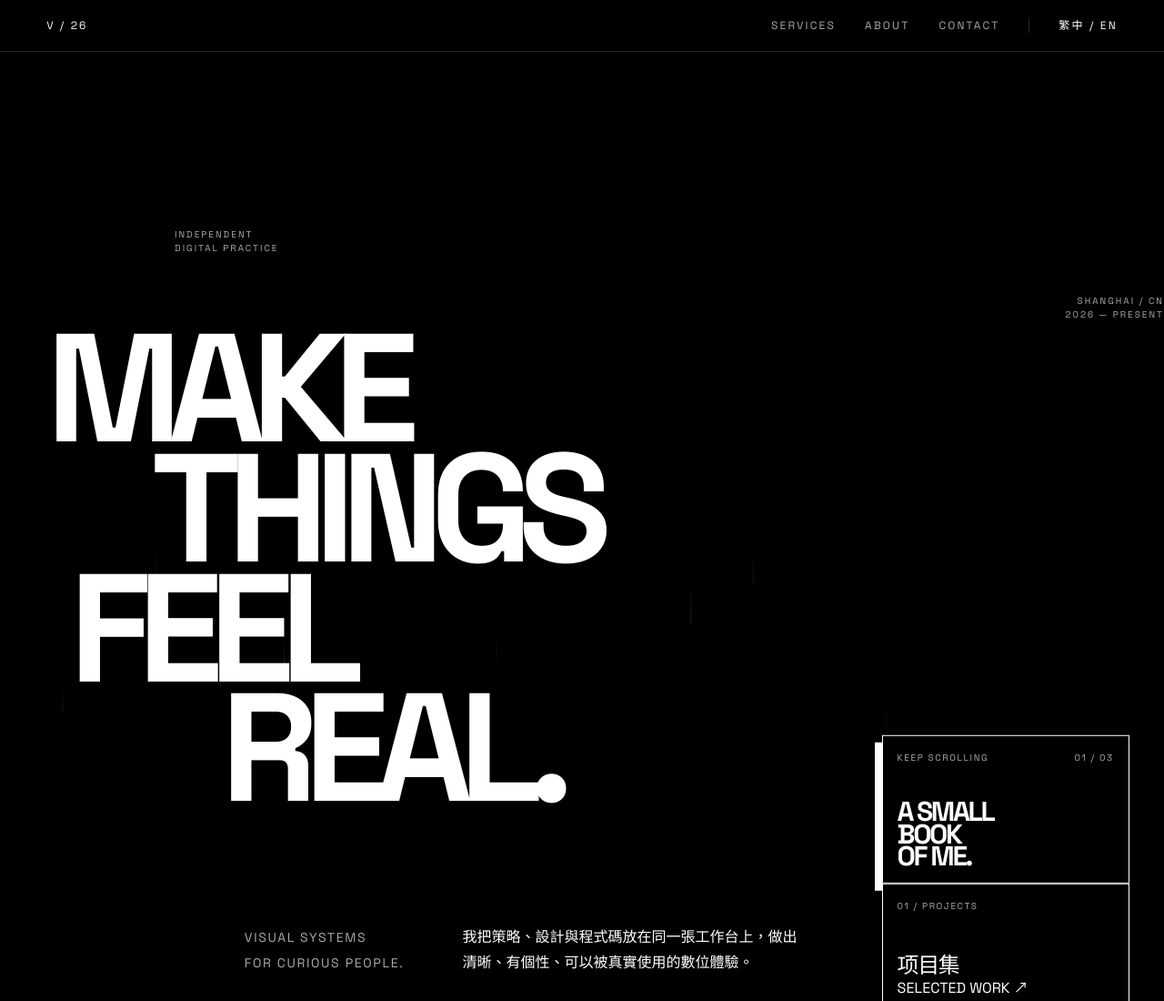
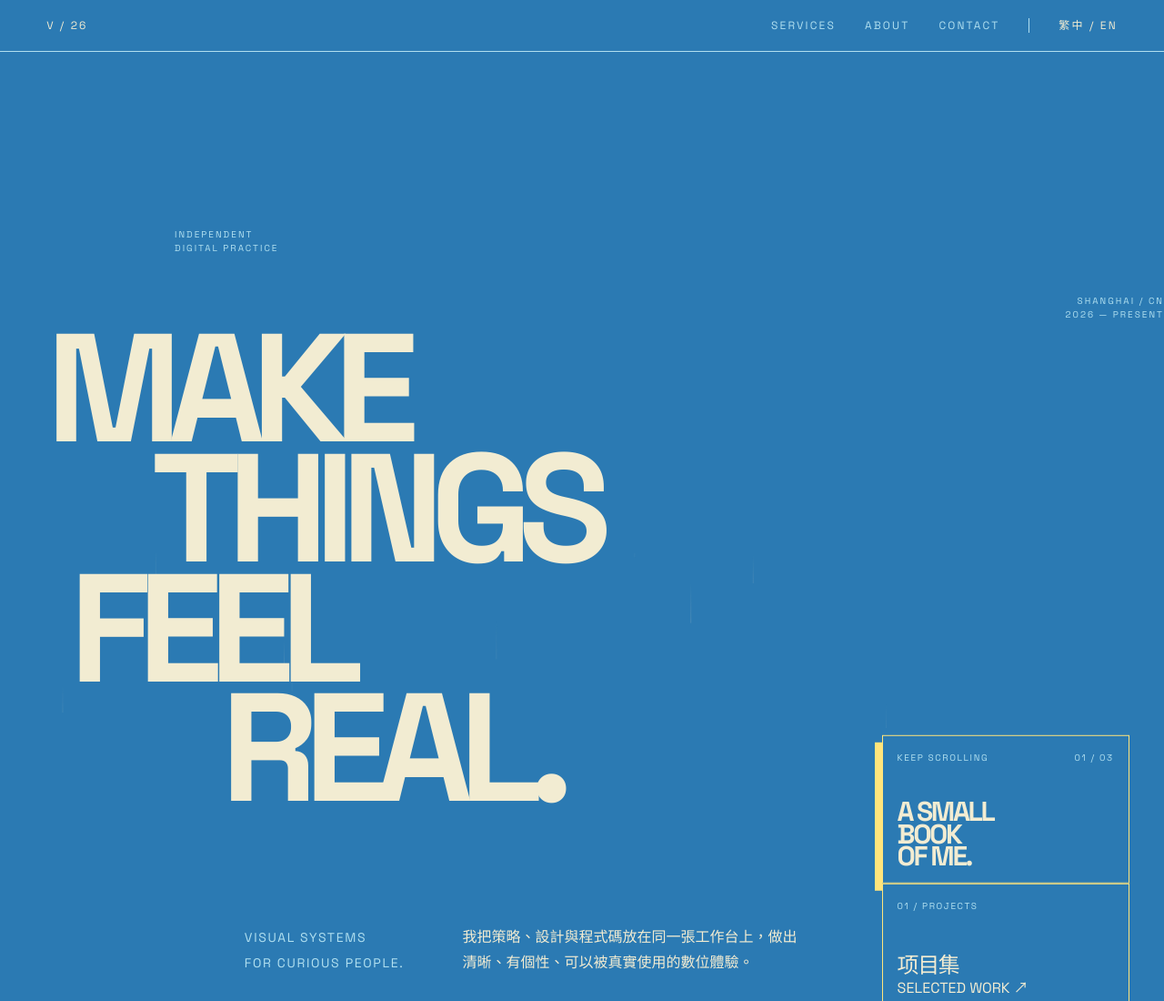
Before and after one commit to Vickylam21/personal, a plain HTML site: page index.html in a window 1280 px wide. Shown: the top 1100 px of the page at 91% size. Drawn offline with nearby package versions, Linux system fonts and the light colour scheme.

Commit message:
更新页面样式，调整背景色和文本颜色以提升可读性

```diff
--- a/app.js
+++ b/app.js
@@ -112,8 +112,8 @@
       drop.lastFrame = now;
       const opacity = Math.sin(Math.PI * Math.min(progress, 1)) * 0.35;
       const trail = rainContext.createLinearGradient(drop.x, drop.y - drop.length, drop.x, drop.y);
-      trail.addColorStop(0, 'rgba(255, 255, 255, 0)');
-      trail.addColorStop(1, `rgba(255, 255, 255, ${opacity})`);
+      trail.addColorStop(0, 'rgba(242, 236, 210, 0)');
+      trail.addColorStop(1, `rgba(242, 236, 210, ${opacity})`);
       rainContext.beginPath();
       rainContext.strokeStyle = trail;
       rainContext.lineWidth = 0.6;
--- a/index.html
+++ b/index.html
@@ -25,10 +25,11 @@
 
     <style>
       :root {
-        --black: #000000;
-        --white: #ffffff;
-        --gray: #aaaaaa;
-        --line: #242424;
+        --black: #2B7AB3;
+        --white: #F2ECD2;
+        --gray: #B1E0F0;
+        --line: #B1E0F0;
+        --accent: #FFE57C;
       }
 
       * {
@@ -48,7 +49,7 @@
       }
 
       ::selection {
-        background: var(--white);
+        background: var(--accent);
         color: var(--black);
       }
 
@@ -117,6 +118,22 @@
         text-underline-offset: 0.2em;
       }
 
+      [class~="text-white"] {
+        color: var(--white) !important;
+      }
+
+      [class~="text-[#aaaaaa]"] {
+        color: var(--gray) !important;
+      }
+
+      [class~="border-[#242424]"] {
+        border-color: var(--line) !important;
+      }
+
+      [class~="hover:text-[#aaaaaa]"]:hover {
+        color: var(--accent) !important;
+      }
+
       .rain-layer {
         position: fixed;
         z-index: 5;
@@ -150,12 +167,12 @@
         content: '';
         position: absolute;
         inset: 0;
-        background: rgba(0, 0, 0, 0.78);
+        background: rgba(43, 122, 179, 0.78);
       }
 
       .name-pop__text {
         position: relative;
-        color: var(--white);
+        color: var(--accent);
         font-size: clamp(4.5rem, 18vw, 18rem);
         line-height: 0.72;
         letter-spacing: -0.1em;
@@ -186,16 +203,16 @@
       .scroll-book__cover {
         min-height: 9rem;
         padding: 1rem;
-        border: 1px solid var(--white);
+        border: 1px solid var(--accent);
         background: var(--black);
-        box-shadow: -8px 8px 0 var(--white);
+        box-shadow: -8px 8px 0 var(--accent);
       }
 
       .scroll-book__page {
         display: none;
         min-height: 9rem;
         padding: 1rem;
-        border: 1px solid var(--white);
+        border: 1px solid var(--accent);
         background: var(--black);
       }
 
```
Also changed, not shown: about.html (+2 -2 lines), projects.html (+5 -3 lines), thoughts.html (+2 -2 lines).
